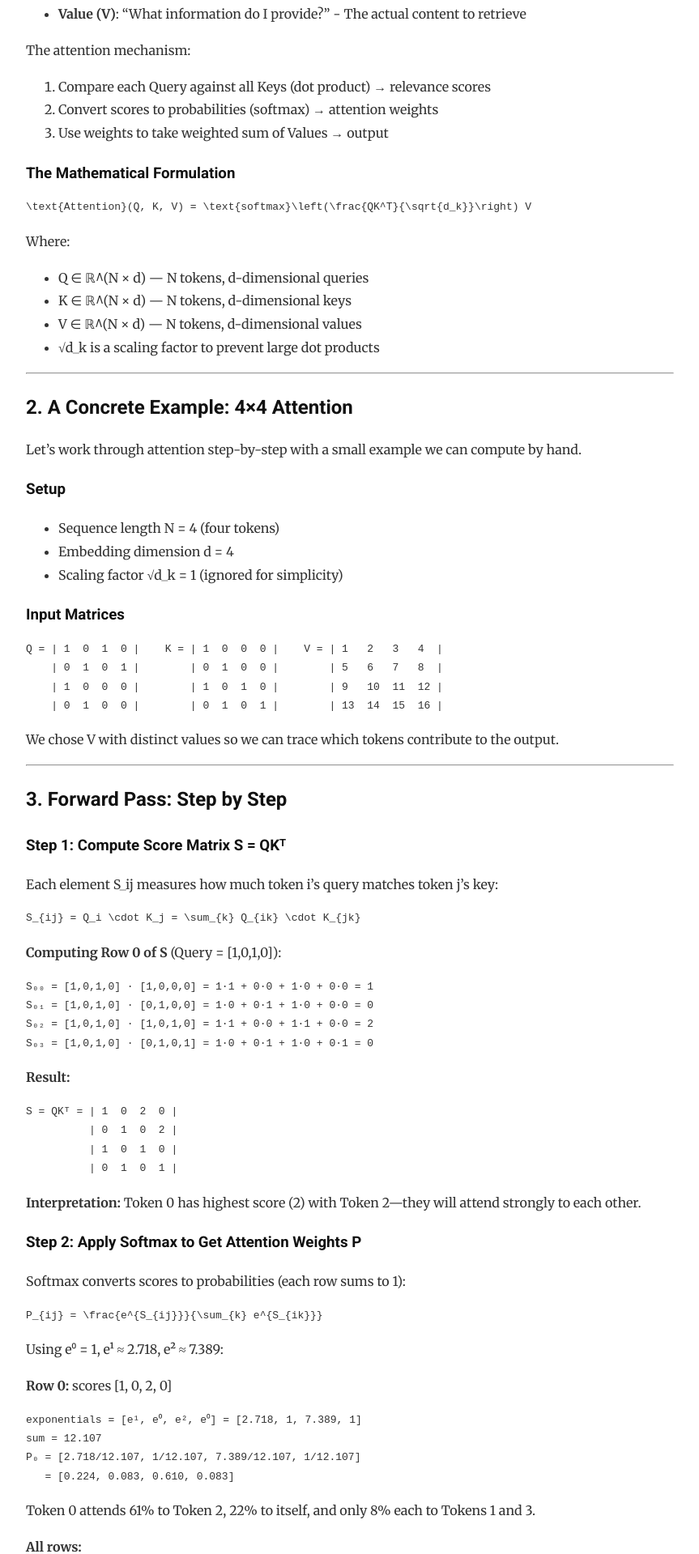
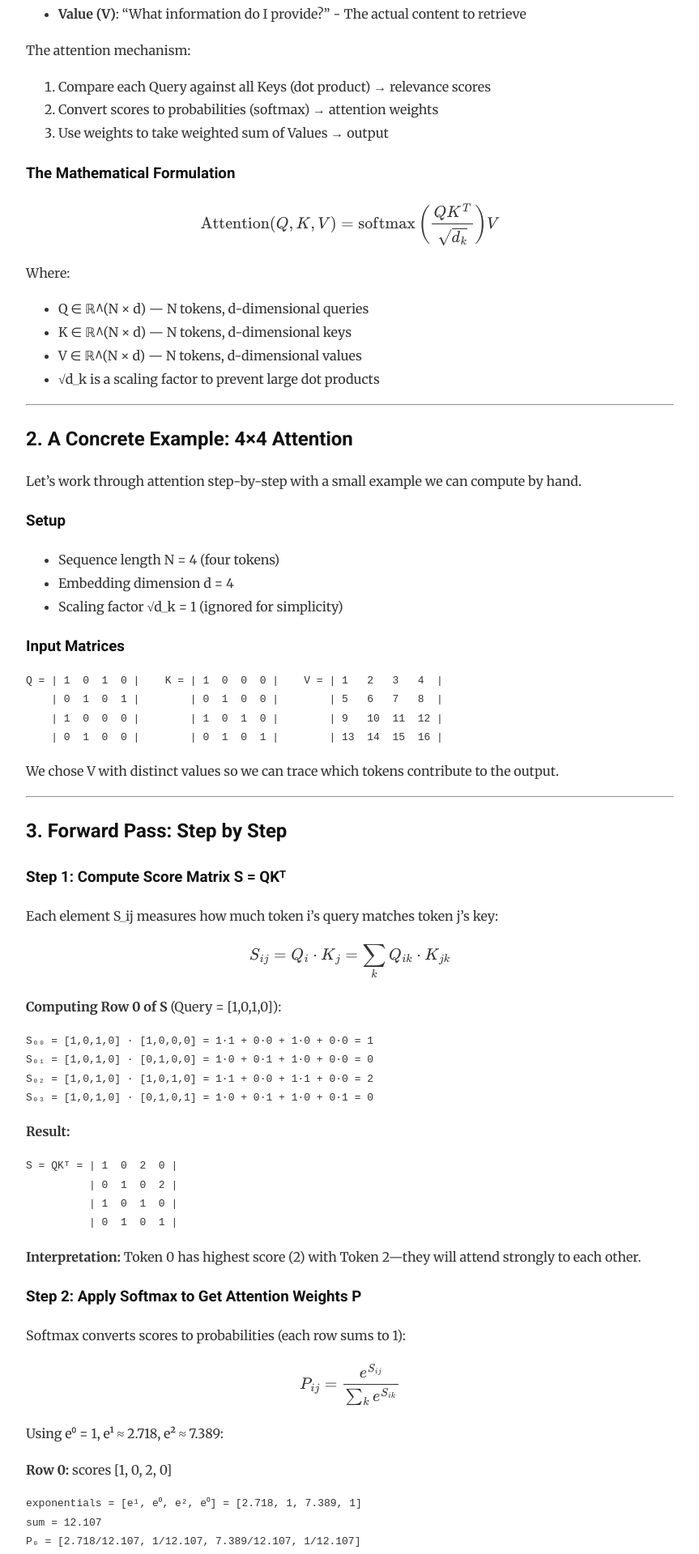
Before and after one commit to gaonkar/gaonkar.github.io, a Jekyll site: the page built from _posts/2025-11-26-Attention-to-Tiling.md, in a window 1280 px wide. Shown: the part 1912-3831 px from the top of the page at 81% size, without its empty margins (208-1071 px from the left). Built offline with Jekyll 4.4.1, drawn with Linux system fonts in a browser that asks for light colours.

Commit message:
Update 2025-11-26-Attention-to-Tiling.md

````diff
--- a/_posts/2025-11-26-Attention-to-Tiling.md
+++ b/_posts/2025-11-26-Attention-to-Tiling.md
@@ -1,4 +1,5 @@
 ## From Attention Basics to Memory-Efficient Implementation
+
 
 This document provides a ground-up explanation of the attention mechanism and Flash Attention, with fully worked numerical examples you can verify by hand.
 
@@ -57,9 +58,9 @@ The attention mechanism:
 
 ### The Mathematical Formulation
 
-```math
+$$
 \text{Attention}(Q, K, V) = \text{softmax}\left(\frac{QK^T}{\sqrt{d_k}}\right) V
-```
+$$
 
 Where:
 - Q ∈ ℝ^(N × d) — N tokens, d-dimensional queries
@@ -98,9 +99,9 @@ We chose V with distinct values so we can trace which tokens contribute to the o
 
 Each element S_ij measures how much token i's query matches token j's key:
 
-```math
+$$
 S_{ij} = Q_i \cdot K_j = \sum_{k} Q_{ik} \cdot K_{jk}
-```
+$$
 
 **Computing Row 0 of S** (Query = [1,0,1,0]):
 
@@ -126,9 +127,9 @@ S = QKᵀ = | 1  0  2  0 |
 
 Softmax converts scores to probabilities (each row sums to 1):
 
-```math
+$$
 P_{ij} = \frac{e^{S_{ij}}}{\sum_{k} e^{S_{ik}}}
-```
+$$
 
 Using e⁰ = 1, e¹ ≈ 2.718, e² ≈ 7.389:
 
@@ -155,9 +156,9 @@ P = | 0.224  0.083  0.610  0.083 |
 
 Each output row is a weighted combination of value rows:
 
-```math
+$$
 O_i = \sum_{j} P_{ij} \cdot V_j
-```
+$$
 
 **Row 0:**
 ```
@@ -196,35 +197,35 @@ Backward pass flows gradients in reverse: dO → dP → dS → dQ, dK, and dO
 
 **Step 1: Gradient w.r.t. V**
 
-```math
+$$
 dV = P^T \cdot dO
-```
+$$
 
 **Step 2: Gradient w.r.t. P**
 
-```math
+$$
 dP = dO \cdot V^T
-```
+$$
 
 **Step 3: Gradient w.r.t. S** (through softmax)
 
-```math
+$$
 D_i = \sum_j P_{ij} \cdot dP_{ij}
-```
+$$
 
-```math
+$$
 dS_{ij} = P_{ij} \cdot (dP_{ij} - D_i)
-```
+$$
 
 **Step 4: Gradients w.r.t. Q and K**
 
-```math
+$$
 dQ = dS \cdot K
-```
+$$
 
-```math
+$$
 dK = dS^T \cdot Q
-```
+$$
 
 ### Concrete Example: Computing All Gradients
 
@@ -391,9 +392,9 @@ But wait—softmax needs to see *all* scores in a row to compute the normalizing
 
 Softmax requires the sum over *all* elements:
 
-```math
+$$
 P_{ij} = \frac{e^{S_{ij}}}{\sum_{k=1}^{N} e^{S_{ik}}}
-```
+$$
 
 If we only see scores [S_i,0, S_i,1] first, then later [S_i,2, S_i,3], how can we get the correct result?
 
@@ -401,9 +402,9 @@ If we only see scores [S_i,0, S_i,1] first, then later [S_i,2, S_i,3], how can w
 
 We want to compute:
 
-```math
+$$
 O_i = \frac{\sum_{j} e^{S_{ij}} \cdot V_j}{\sum_k e^{S_{ik}}} = \frac{\text{numerator}}{\text{denominator}}
-```
+$$
 
 > **Key Insight:** **Both numerator and denominator can be accumulated incrementally!**
 > - Track running sum: ℓ = Σⱼ exp(S_ij - m) (denominator, shifted by max)
````
Also changed, not shown: other parts of _posts/2025-11-26-Attention-to-Tiling.md (+1 -3 lines).
